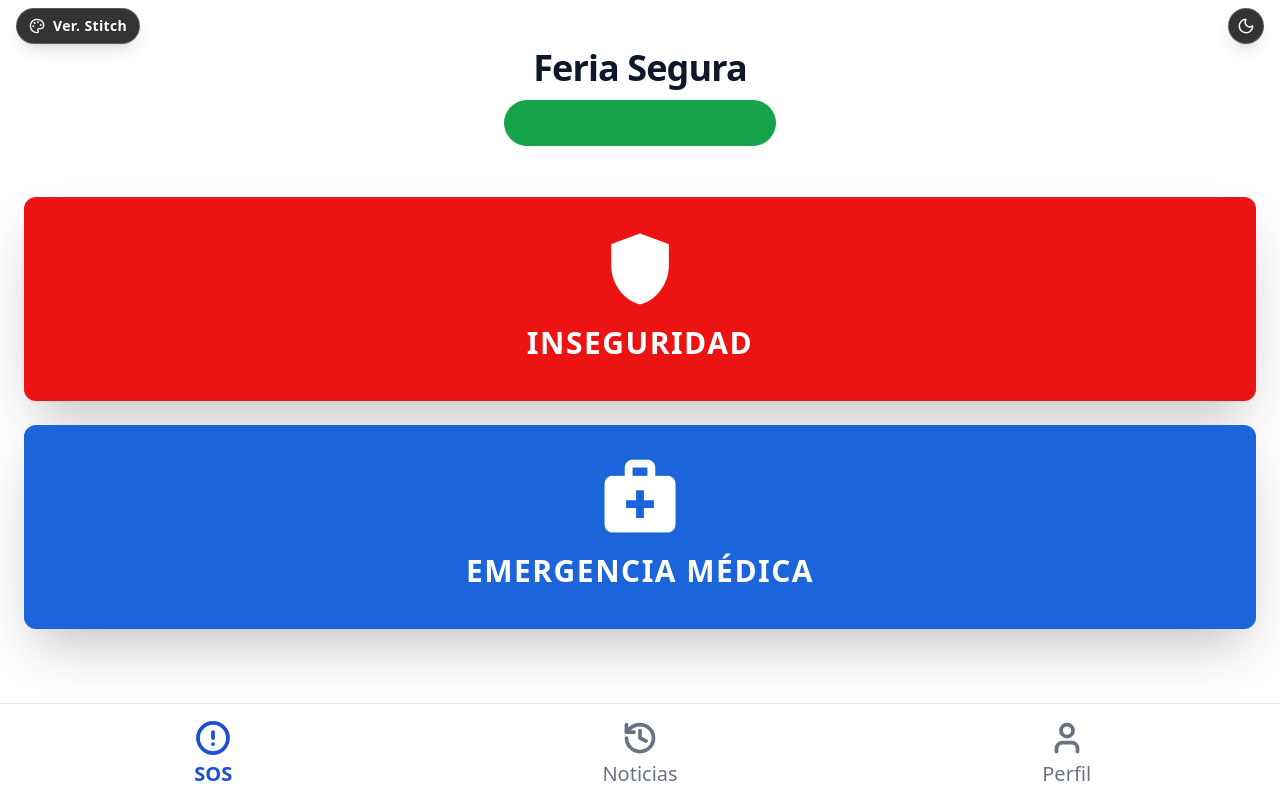
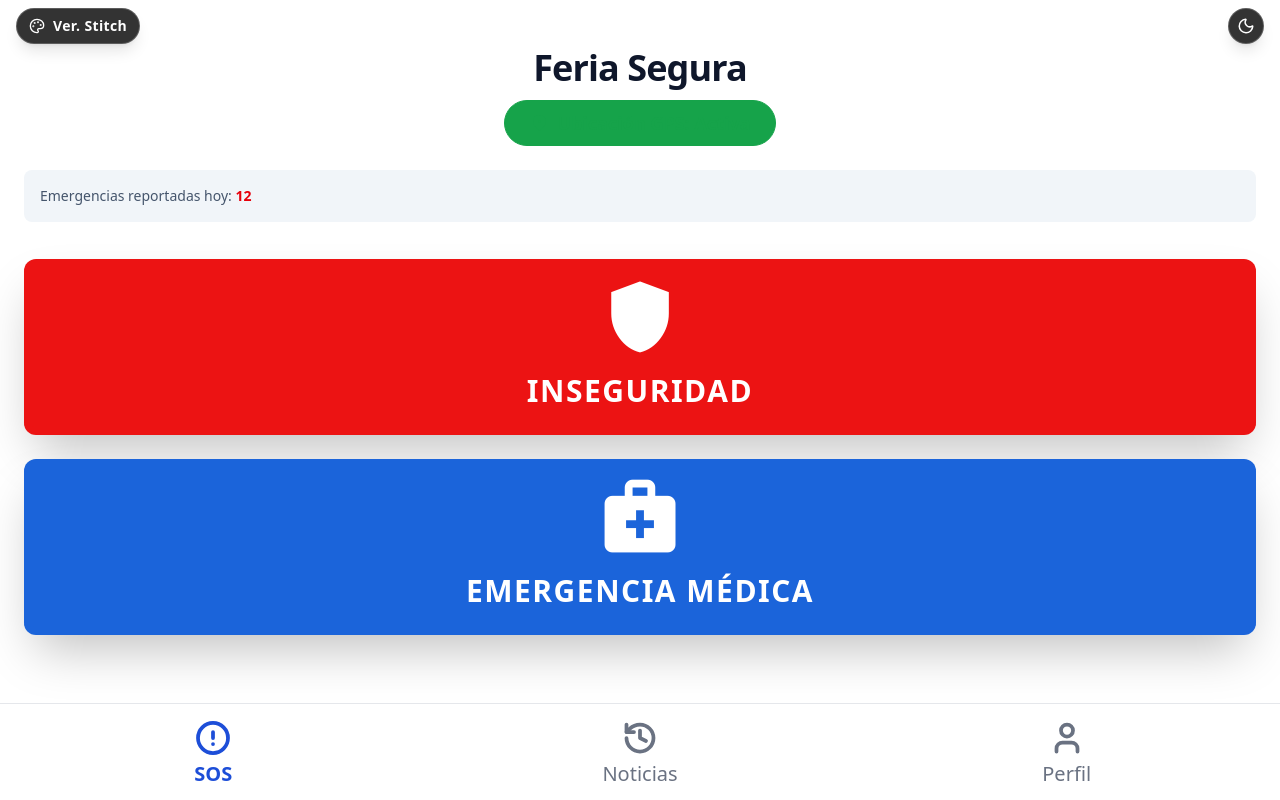
Before and after one commit to sebazv/feria-segura-app, a React (Vite) app: page / in a window 1280 px wide. Built offline with nearby package versions, Linux system fonts and the light colour scheme.

Commit message:
test: add emergency counter demo

```diff
--- a/src/pages/stitch/Home.jsx
+++ b/src/pages/stitch/Home.jsx
@@ -1,7 +1,9 @@
 import { useNavigate } from 'react-router-dom';
+import { useState } from 'react';
 
 export default function StitchHome() {
     const navigate = useNavigate();
+    const [emergencyCount] = useState(12); // Demo counter
 
     return (
         <div className="relative flex h-[calc(100vh-6rem)] w-full flex-col overflow-hidden pb-safe font-display select-none">
@@ -21,6 +23,13 @@ export default function StitchHome() {
                 </div>
             </header>
 
+            {/* Emergency Counter - TEST CHANGE */}
+            <div className="mx-6 mb-4 p-4 bg-slate-100 dark:bg-slate-800 rounded-lg">
+                <p className="text-slate-600 dark:text-slate-300 text-sm">
+                    Emergencias reportadas hoy: <span className="font-bold text-red-600">{emergencyCount}</span>
+                </p>
+            </div>
+
             {/* Main Emergency Buttons Area */}
             <main className="flex flex-1 flex-col gap-6 px-6 pb-12 justify-center">
                 {/* Inseguridad Button (SOS) */}
@@ -29,7 +38,9 @@ export default function StitchHome() {
                     className="flex flex-col items-center justify-center gap-4 w-full h-full max-h-[42%] bg-[#ec1313] active:scale-95 transition-transform duration-100 rounded-xl shadow-2xl border-b-8 border-[#ec1313] border-opacity-40"
                 >
                     <div className="flex items-center justify-center text-white">
-                        <span className="material-symbols-outlined" style={{ fontVariationSettings: "'FILL' 1, 'wght' 700", fontSize: '80px' }}>shield</span>
+                        <span className="material-symbols-outlined" style={{ fontVariationSettings: "'FILL' 1, 'wght' 700", fontSize: '80px' }}>
+                            shield
+                        </span>
                     </div>
                     <span className="text-white text-3xl font-extrabold tracking-wider uppercase">
                         INSEGURIDAD
```
